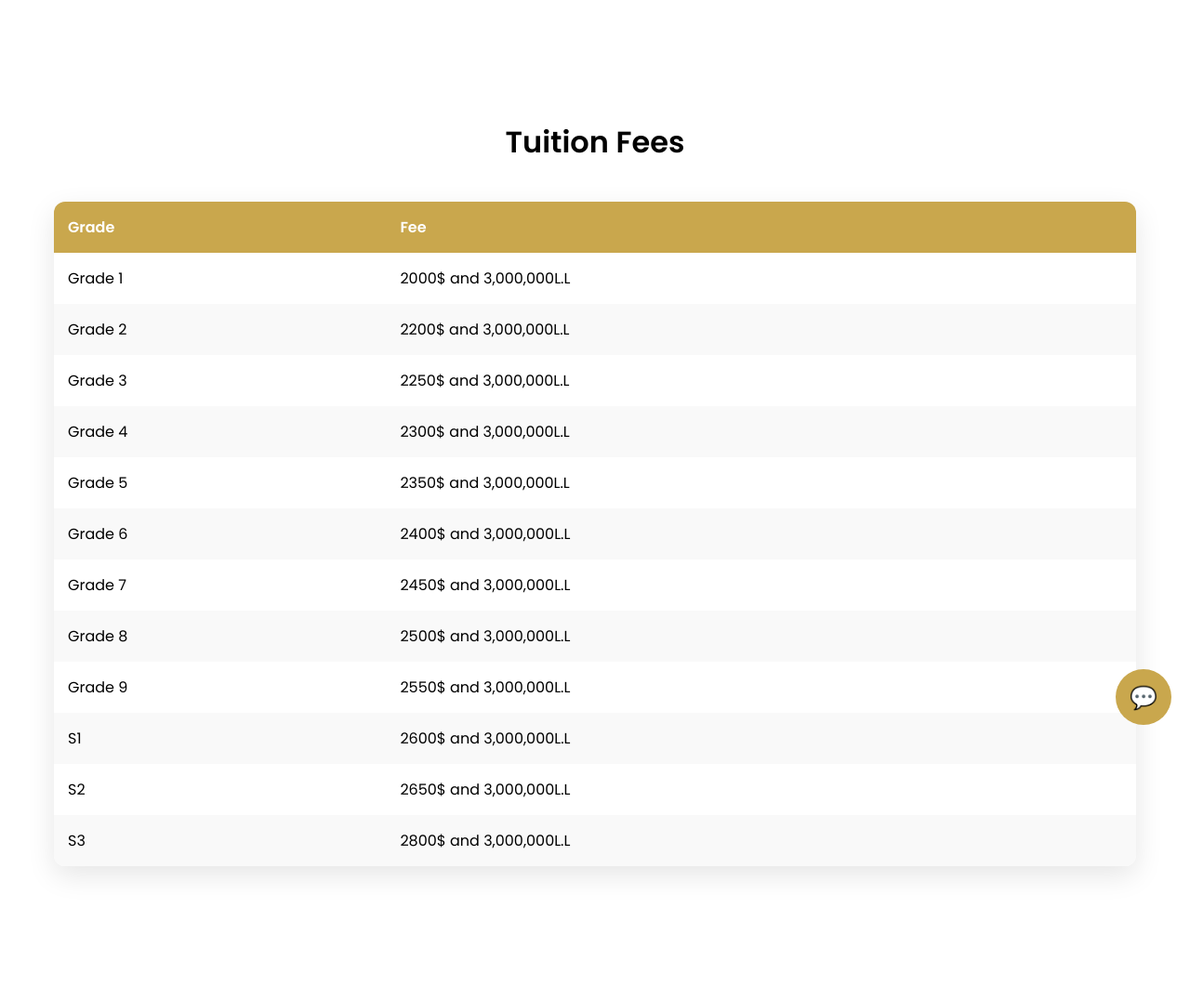
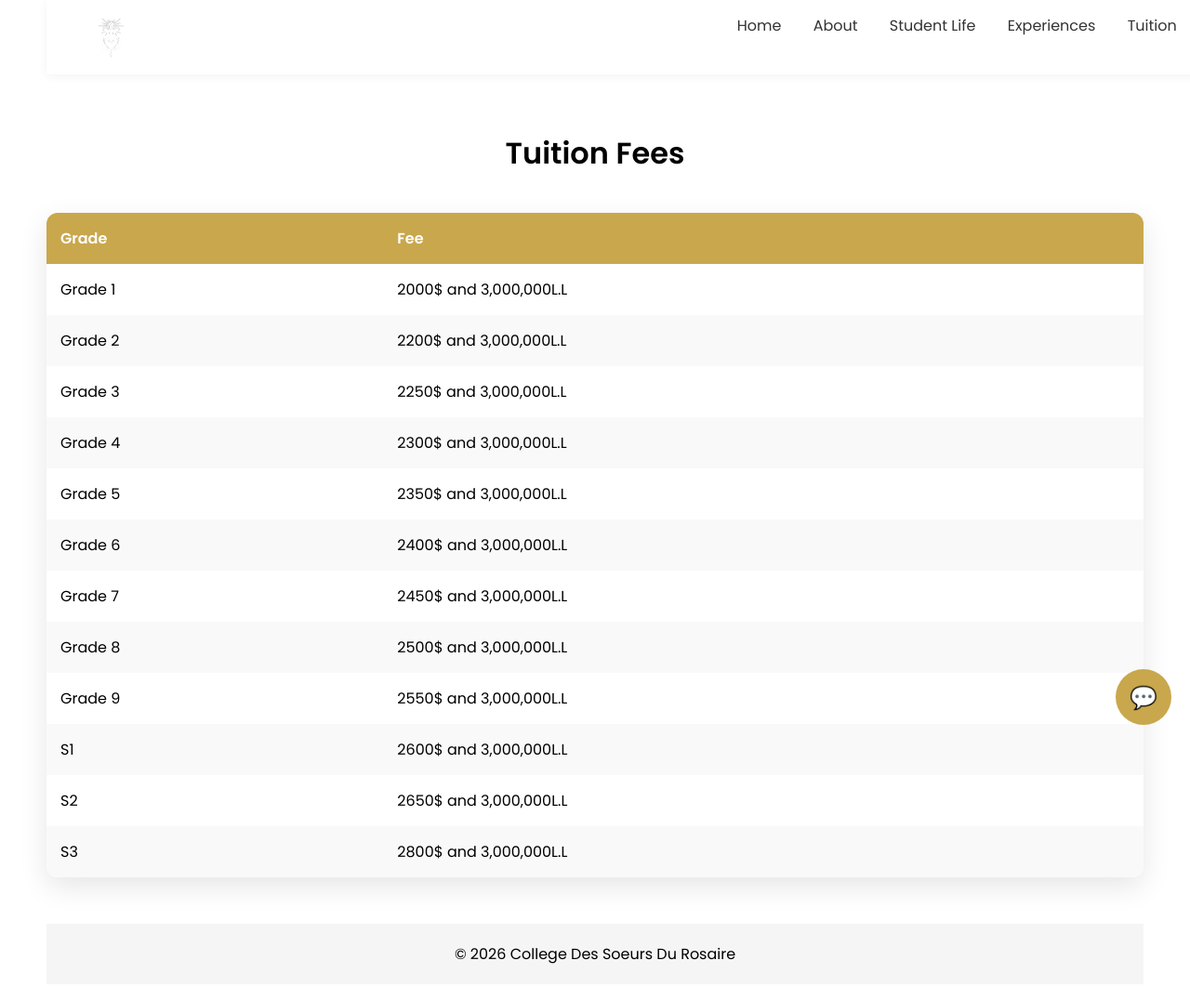
Before and after one commit to s4rp48q48d-bot/school-website, a plain HTML site: page tuition.html in a window 1280 px wide. Shown: the whole page at 93% size. Before the commit the page ends 1040 px from the top, so only its background shows below. Drawn offline with Linux system fonts and the light colour scheme; no server answers.

Commit message:
Update tuition.html

```diff
--- a/tuition.html
+++ b/tuition.html
@@ -11,7 +11,42 @@
 body {
   font-family: 'Poppins', sans-serif;
   background: white;
-  padding: 100px 50px;
+  padding: 120px 50px 50px; /* 🔥 adjusted for header */
+  margin: 0;
+}
+
+/* HEADER (RIBBON) */
+header {
+  position: fixed;
+  top: 0;
+  width: 100%;
+  background: white;
+  display: flex;
+  justify-content: space-between;
+  padding: 15px 50px;
+  box-shadow: 0 2px 10px rgba(0,0,0,0.05);
+}
+
+header img {
+  height: 50px;
+}
+
+nav a {
+  margin: 0 15px;
+  text-decoration: none;
+  color: #333;
+}
+
+nav a:hover {
+  color: #c9a74d;
+}
+
+/* FOOTER */
+footer {
+  background: #f5f5f5;
+  text-align: center;
+  padding: 20px;
+  margin-top: 50px;
 }
 
 h1 {
@@ -49,6 +84,19 @@ tr:hover {
 
 <body>
 
+<!-- 🔥 HEADER (RIBBON) -->
+<header>
+  <img src="images/logo.png">
+  <nav>
+    <a href="index.html">Home</a>
+    <a href="about.html">About</a>
+    <a href="student-life.html">Student Life</a>
+    <a href="experiences.html">Experiences</a>
+    <a href="tuition.html">Tuition</a>
+    <a href="contact.html">Contact</a>
+  </nav>
+</header>
+
 <h1>Tuition Fees</h1>
 
 <table>
@@ -61,12 +109,16 @@ tr:hover {
   <tbody id="tuitionTable"></tbody>
 </table>
 
+<!-- 🔥 FOOTER -->
+<footer>
+  © 2026 College Des Soeurs Du Rosaire
+</footer>
+
 <script>
 fetch('data/tuition.json')
 .then(res => res.json())
 .then(data => {
   const table = document.getElementById('tuitionTable');
-
   data.forEach(item => {
     table.innerHTML += `
       <tr>
@@ -105,7 +157,6 @@ fetch('data/tuition.json')
   cursor: pointer;
 }
 
-/* CHATBOX */
 #chatbot {
   position: fixed;
   bottom: 90px;
@@ -122,7 +173,6 @@ fetch('data/tuition.json')
   background: #c9a74d;
   color: white;
   padding: 10px;
-  border-radius: 12px 12px 0 0;
 }
 
 #chat-body {
@@ -140,7 +190,6 @@ fetch('data/tuition.json')
 </style>
 
 <script>
-// TOGGLE CHAT
 const btn = document.getElementById("chatbot-btn");
 const chat = document.getElementById("chatbot");
 
@@ -148,7 +197,6 @@ btn.onclick = () => {
   chat.style.display = chat.style.display === "flex" ? "none" : "flex";
 };
 
-// LOAD CHATBOT DATA
 let responses = [];
 
 fetch('data/chatbot.json')
@@ -157,14 +205,13 @@ fetch('data/chatbot.json')
   responses = data;
 });
 
-// HANDLE INPUT
 const input = document.getElementById("chat-input");
-const body = document.getElementById("chat-body");
+const bodyChat = document.getElementById("chat-body");
 
 input.addEventListener("keypress", function(e){
   if(e.key === "Enter"){
     const userText = input.value;
-    body.innerHTML += `<p><strong>You:</strong> ${userText}</p>`;
+    bodyChat.innerHTML += `<p><strong>You:</strong> ${userText}</p>`;
 
     let reply = "I don't understand, please contact the school.";
 
@@ -175,8 +222,8 @@ input.addEventListener("keypress", function(e){
     });
 
     setTimeout(() => {
-      body.innerHTML += `<p><strong>Bot:</strong> ${reply}</p>`;
-      body.scrollTop = body.scrollHeight;
+      bodyChat.innerHTML += `<p><strong>Bot:</strong> ${reply}</p>`;
+      bodyChat.scrollTop = bodyChat.scrollHeight;
     }, 500);
 
     input.value = "";
```
